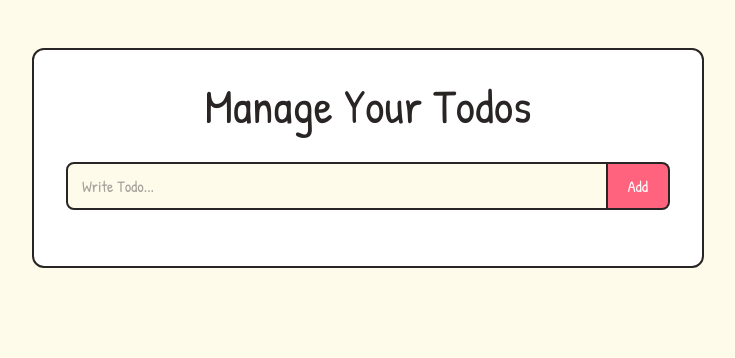
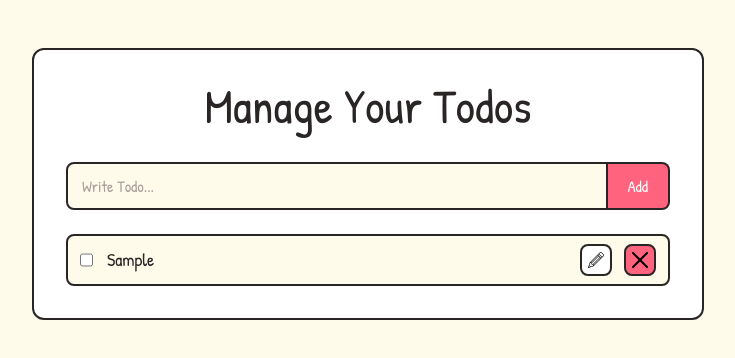
Before and after one commit to Leqdxr/todo-list, a React (Vite) app: page / in a window 1280 px wide. Both pictures are taken after typing "Sample" into the empty fields and a click on the button "Add". Shown: the top 358 px of the page, without its empty margins (272-1007 px from the left). Built offline with nearby package versions, Linux system fonts and the light colour scheme.

Commit message:
Render todo list in app

```diff
--- a/src/App.jsx
+++ b/src/App.jsx
@@ -1,7 +1,7 @@
 import { useEffect, useState } from "react";
 import "./App.css";
 import { TodoProvider } from "./contexts";
-import { TodoForm } from "./Components";
+import { TodoForm, TodoItem } from "./Components";
 
 function App() {
   const [todos, setTodos] = useState([]);
@@ -54,7 +54,11 @@ function App() {
             <TodoForm />
           </div>
           <div className="flex flex-wrap gap-y-3">
-            {/*Loop and Add TodoItem here */}
+            {todos.map((todo) => (
+              <div key={todo.id} className="w-full">
+                <TodoItem todo={todo} />
+              </div>
+            ))}
           </div>
         </div>
       </div>
```
